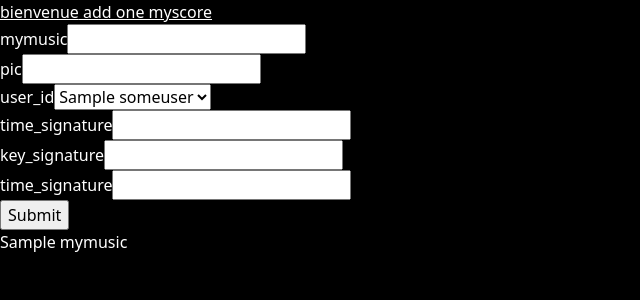
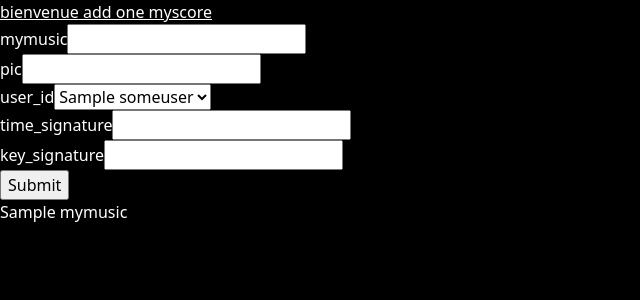
Before and after one commit to maridasi47500/lilypond-traveler, a Python web app: template templates/myscoreform.html in a window 1280 px wide. Shown: the top 300 px of the page, without its empty margins (0-640 px from the left). Run offline with Jinja, Linux system fonts and the light colour scheme; the template is opened without the code that fills it: most values are stand-ins (such as "Sample title", 1, 10 or a date in 2020).

Commit message:
wow dljfghsfj

```diff
--- a/app.py
+++ b/app.py
@@ -217,14 +217,14 @@ def add_one_myscore():
 
         touslesuser= query_db("select * from user")
 
-        one_user = query_db("insert into myscore (mymusic,pic,user_id,time_signature,key_signature,time_signature) values (:mymusic,:pic,:user_id,:time_signature,:key_signature,:time_signature)",hey, one=True)
+        one_user = query_db("insert into myscore (mymusic,pic,user_id,time_signature,key_signature) values (:mymusic,:pic,:user_id,:time_signature,:key_signature)",hey, one=True)
         mylastrowid=one_user["myid"]
         user = query_db('select * from myscore')
 
 
         file_pointer = open("./samplescoreexample.ly")
         contents = file_pointer.read()
-        contents=contents.replace("KEYSCOREHERE", request.form["key_signature"]).replace(" "," \")).replace("TIMESCOREHERE", request.form["time_signature"]).replace("CONTENTSCOREHERE", request.form["mymusic"])
+        contents=contents.replace("KEYSCOREHERE", request.form["key_signature"].replace(" "," \")).replace("TIMESCOREHERE", request.form["time_signature"]).replace("CONTENTSCOREHERE", request.form["mymusic"])
         file_pointer = open("./scores/myscore_mymusic_sample_"+mylastrowid+".ly", "w")
         file_pointer.write(contents)
         file_pointer.close()
--- a/scaffold.py
+++ b/scaffold.py
@@ -69,7 +69,7 @@ while index < (len(items)):
         mylastrowid+="""
         file_pointer = open("./samplescoreexample.ly")
         contents = file_pointer.read()
-        contents=contents.replace("KEYSCOREHERE", request.form["key_signature"]).replace(" "," \\")).replace("TIMESCOREHERE", request.form["time_signature"]).replace("CONTENTSCOREHERE", request.form["{columnname}"])
+        contents=contents.replace("KEYSCOREHERE", request.form["key_signature"].replace(" "," \\")).replace("TIMESCOREHERE", request.form["time_signature"]).replace("CONTENTSCOREHERE", request.form["{columnname}"])
         file_pointer = open("./scores/{tablename}_{columnname}_sample_"+mylastrowid+".ly", "w")
         file_pointer.write(contents)
         file_pointer.close()
--- a/schema.sql
+++ b/schema.sql
@@ -68,6 +68,5 @@ create table if not exists myscore(
             pic text,
             user_id text,
             time_signature text,
-            key_signature text,
-            time_signature text
+            key_signature text
       , created_at TIMESTAMP NOT NULL DEFAULT CURRENT_TIMESTAMP                );
--- a/templates/myscoreform.html
+++ b/templates/myscoreform.html
@@ -2,4 +2,4 @@
 <div class="field"><label for="somefielduser_id">user_id</label><select id="somefielduser_id" name="user_id">
 {% for someuser in touslesuser %}
 <option value="{{ someuser['id'] }}">{{ someuser['name'] }}</option>{% endfor %}
-</select></div><div class="field"><label for="somefieldtime_signature">time_signature</label><input type="text" id="somefieldtime_signature" name="time_signature"/></div><div class="field"><label for="somefieldkey_signature">key_signature</label><input type="text" id="somefieldkey_signature" name="key_signature"/></div><div class="field"><label for="somefieldtime_signature">time_signature</label><input type="text" id="somefieldtime_signature" name="time_signature"/></div><div class="actions"><input type="submit"/></div></form>{% for x in myscores %}{{x["mymusic"] }}{% endfor %}{% endblock %}{% block liens %}<a href="/">bienvenue</a><a href="/add_one_myscore"> add one myscore</a>{% endblock %}
+</select></div><div class="field"><label for="somefieldtime_signature">time_signature</label><input type="text" id="somefieldtime_signature" name="time_signature"/></div><div class="field"><label for="somefieldkey_signature">key_signature</label><input type="text" id="somefieldkey_signature" name="key_signature"/></div><div class="actions"><input type="submit"/></div></form>{% for x in myscores %}{{x["mymusic"] }}{% endfor %}{% endblock %}{% block liens %}<a href="/">bienvenue</a><a href="/add_one_myscore"> add one myscore</a>{% endblock %}
```
Also changed, not shown: 1 other file.
